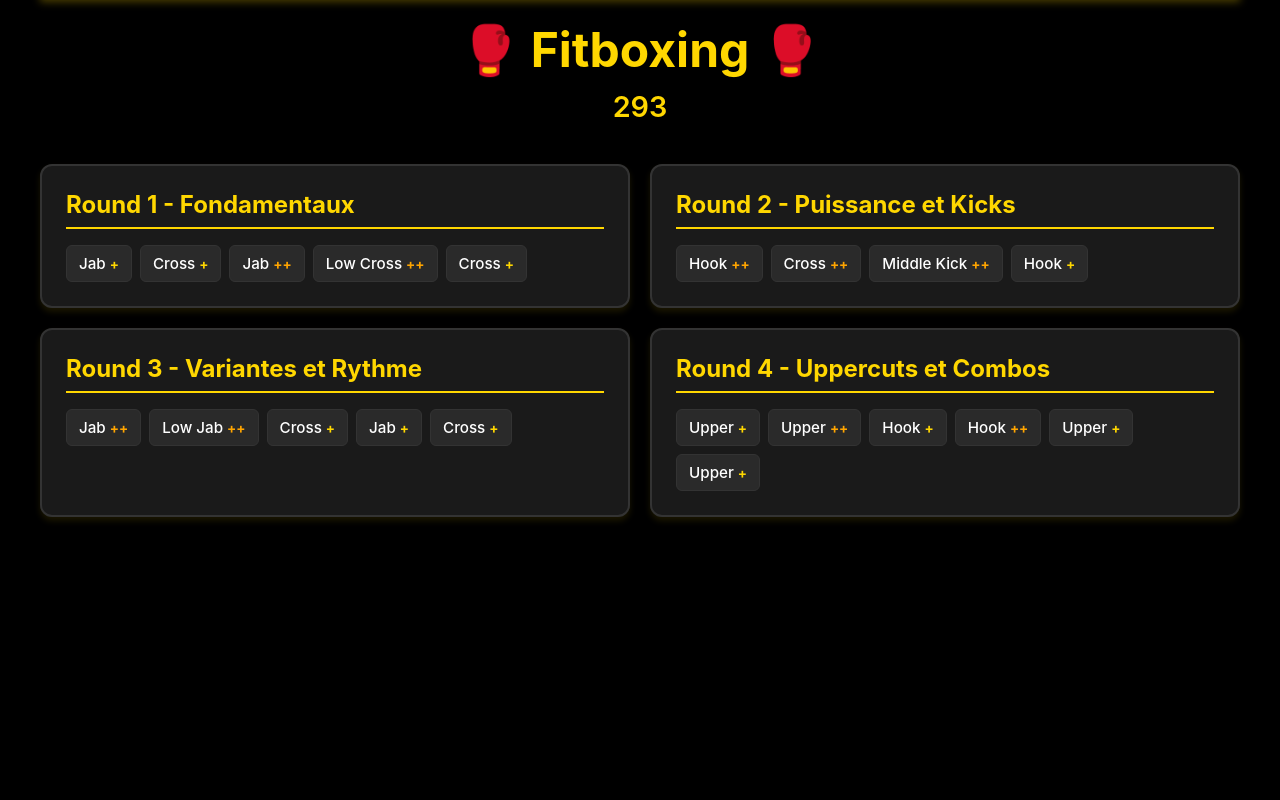
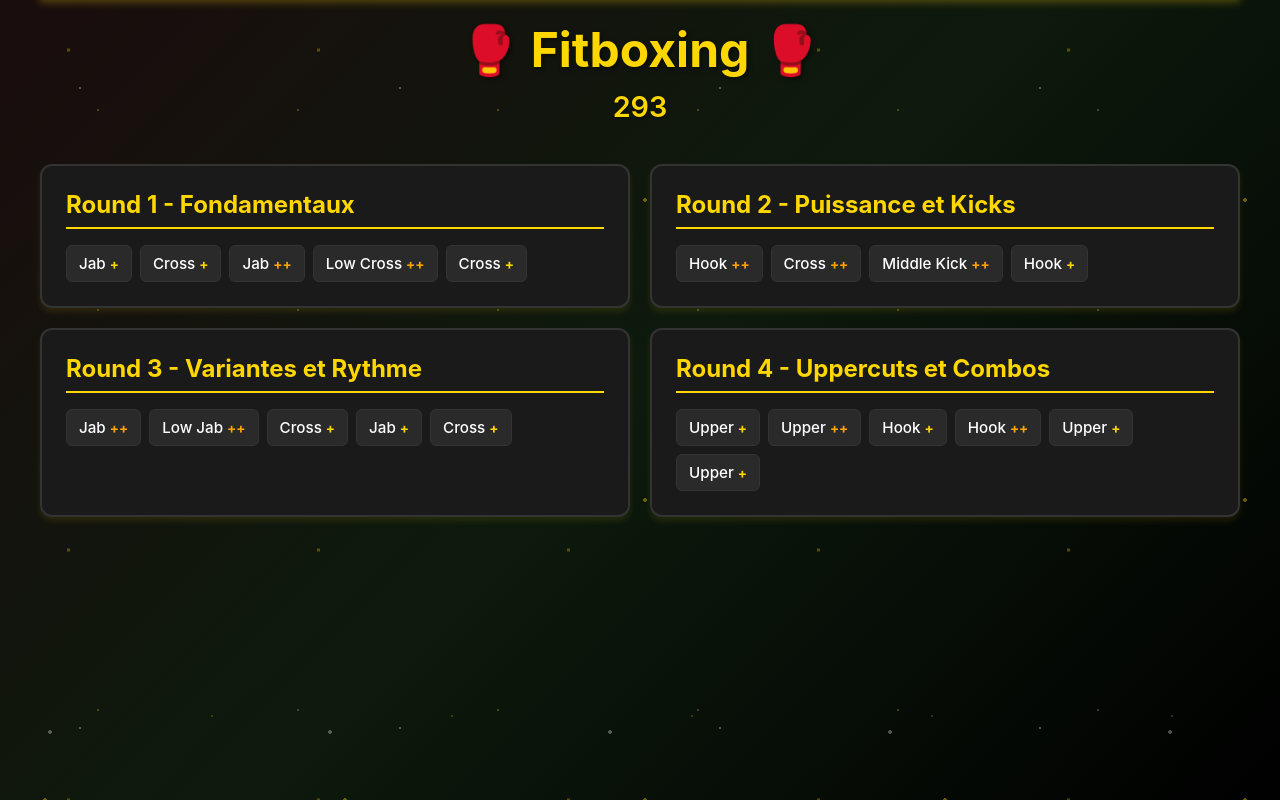
Before and after one commit to aglesaint/fitboxing, an Angular app: page / in a window 1280 px wide. Built offline with nearby package versions, Linux system fonts and the light colour scheme.

Commit message:
change them to christmas

```diff
--- a/src/app/app.component.scss
+++ b/src/app/app.component.scss
@@ -4,6 +4,7 @@
     max-width: $max-width-container;
     margin: 0 auto;
     position: relative;
+    z-index: 1;
     transition: transform $transition-normal ease;
 
     &.refreshing {
--- a/src/styles.scss
+++ b/src/styles.scss
@@ -8,7 +8,40 @@
 
 body {
     font-family: -apple-system, BlinkMacSystemFont, "Segoe UI", Roboto, "Helvetica Neue", Arial, sans-serif;
-    background: $color-primary;
+    background: linear-gradient(135deg, #1a0d0d 0%, #0d1a0d 50%, #000000 100%);
+    background-attachment: fixed;
     min-height: 100vh;
     padding: 20px;
+    position: relative;
+
+    // Flocons dorés plus visibles avec animation
+    &::before {
+        content: '';
+        position: fixed;
+        top: 0;
+        left: 0;
+        width: 100%;
+        height: 100%;
+        background-image:
+            radial-gradient(circle at 15% 25%, rgba(255, 215, 0, 0.4) 2px, transparent 2px),
+            radial-gradient(circle at 45% 65%, rgba(255, 215, 0, 0.3) 1.5px, transparent 1.5px),
+            radial-gradient(circle at 75% 15%, rgba(255, 255, 255, 0.3) 2px, transparent 2px),
+            radial-gradient(circle at 25% 80%, rgba(255, 215, 0, 0.25) 1px, transparent 1px),
+            radial-gradient(circle at 85% 90%, rgba(255, 255, 255, 0.3) 1.5px, transparent 1.5px),
+            radial-gradient(circle at 55% 40%, rgba(255, 215, 0, 0.2) 1px, transparent 1px);
+        background-size: 300px 300px, 250px 250px, 280px 280px, 200px 200px, 320px 320px, 240px 240px;
+        background-position: 0% 0%, 20% 20%, 40% 40%, 60% 60%, 80% 80%, 100% 100%;
+        pointer-events: none;
+        z-index: 0;
+        animation: snowFall 20s linear infinite;
+    }
 }
+
+@keyframes snowFall {
+    0% {
+        background-position: 0% 0%, 20% 0%, 40% 0%, 60% 0%, 80% 0%, 100% 0%;
+    }
+    100% {
+        background-position: 0% 100%, 20% 100%, 40% 100%, 60% 100%, 80% 100%, 100% 100%;
+    }
+}
```
